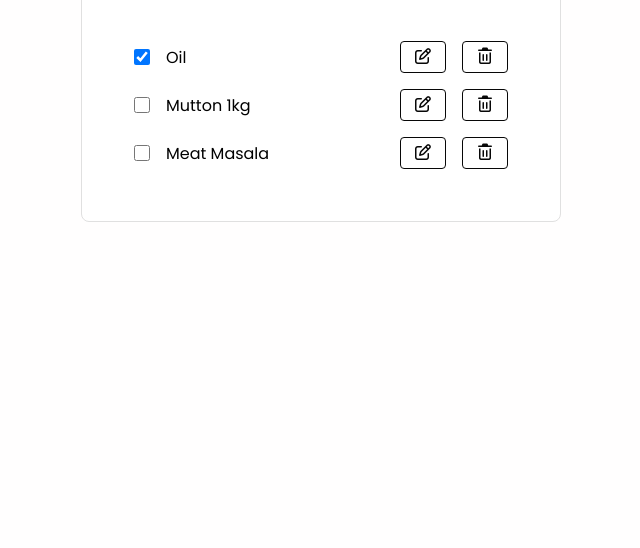
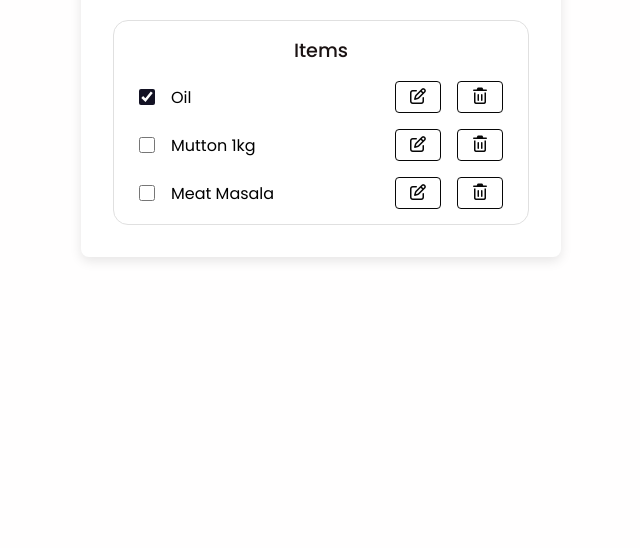
Before and after one commit to roshan-acharya/grocery-list, a plain HTML site: page index.html in a window 1280 px wide. Shown: the part 252-800 px from the top of the page, without its empty margins (319-959 px from the left). Drawn offline with Linux system fonts and the light colour scheme.

Commit message:
style:Add some style at items

```diff
--- a/css/global.css
+++ b/css/global.css
@@ -12,10 +12,10 @@ body {
   margin-top: 8rem;
   max-width: 30rem;
   background: #fff;
-  border: 1px solid #e0e0e0;
   border-radius: 0.5rem;
   padding: 2rem;
   position: relative;
+  box-shadow: rgba(0, 0, 0, 0.1) 0px 4px 12px;
 }
 h1 {
   text-align: center;
--- a/css/items.css
+++ b/css/items.css
@@ -1,7 +1,15 @@
 .items {
   margin-top: 1.5rem;
-  padding: 20px;
+  padding: 15px 25px 15px 25px;
   display: flex;
   flex-direction: column;
   row-gap: 16px;
+  border-radius: 15px;
+  border: 1px solid #e0e0e0;
 }
+.para {
+  text-align: center;
+  font-size: 1.2rem;
+  color: #1b1313;
+  font-weight: 500;
+}
--- a/css/single-item.css
+++ b/css/single-item.css
@@ -9,6 +9,9 @@
   width: 1rem;
   height: 1rem;
 }
+input[type="checkbox"]:checked {
+  accent-color: #131224;
+}
 .single-item .btn {
   cursor: pointer;
   color: #070707;
--- a/index.html
+++ b/index.html
@@ -31,6 +31,7 @@
       </form>
       <div>
         <div class="items">
+          <p class="para">Items</p>
           <div class="single-item">
             <input type="checkbox" checked />
             <p>Oil</p>
```
